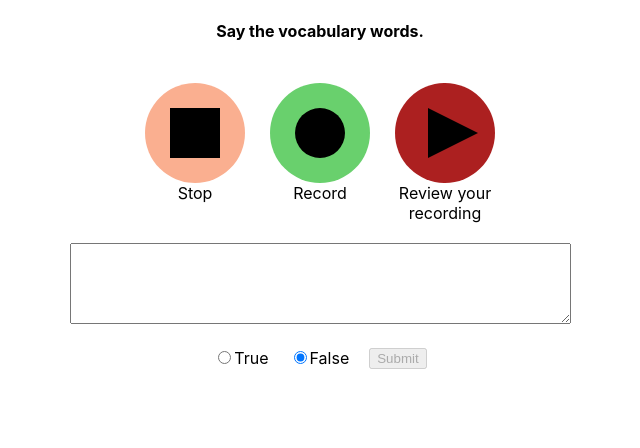
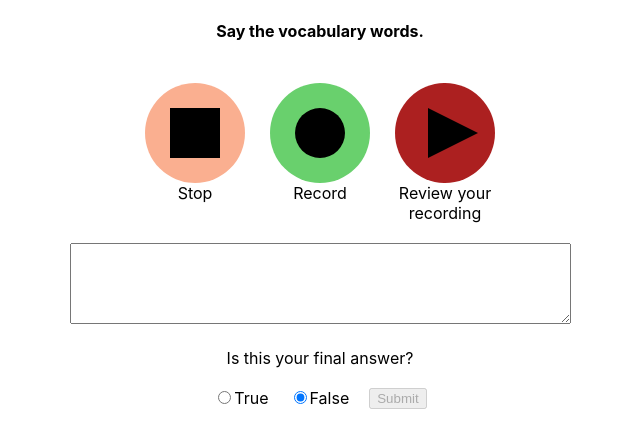
Before and after one commit to jpetrucci49/recorder_task, a React (Create React App) app: page / in a window 1280 px wide. Shown: the top 448 px of the page, without its empty margins (320-960 px from the left). Built offline with nearby package versions, Linux system fonts and the light colour scheme.

Commit message:
Refactored radio form, added final answer prompt

```diff
--- a/src/components/Form.js
+++ b/src/components/Form.js
@@ -13,18 +13,15 @@ const Form = (props) => {
                 cols={60}
                 />
             </div>
+            <div>Is this your final answer?</div>
             <div className="radio-buttons">
                 <div className="radio">
-                    <label>
-                    <input type="radio" value={true} checked={selectedRadio === true} onClick={()=>setSelectedRadio(true)}/>
-                    True
-                    </label>
+                    <input id="true" type="radio" value={true} checked={selectedRadio === true} onClick={()=>setSelectedRadio(true)}/>
+                    <label htmlFor="true">True</label>
                 </div>
                 <div className="radio">
-                    <label>
-                    <input type="radio" value={false} checked={selectedRadio === false} onClick={()=>setSelectedRadio(false)}/>
-                    False
-                    </label>
+                    <input id="false" type="radio" value={false} checked={selectedRadio === false} onClick={()=>setSelectedRadio(false)}/>
+                    <label htmlFor="false">False</label>
                 </div>
                 <button disabled={!selectedRadio} type="submit">Submit</button>
             </div>
```
